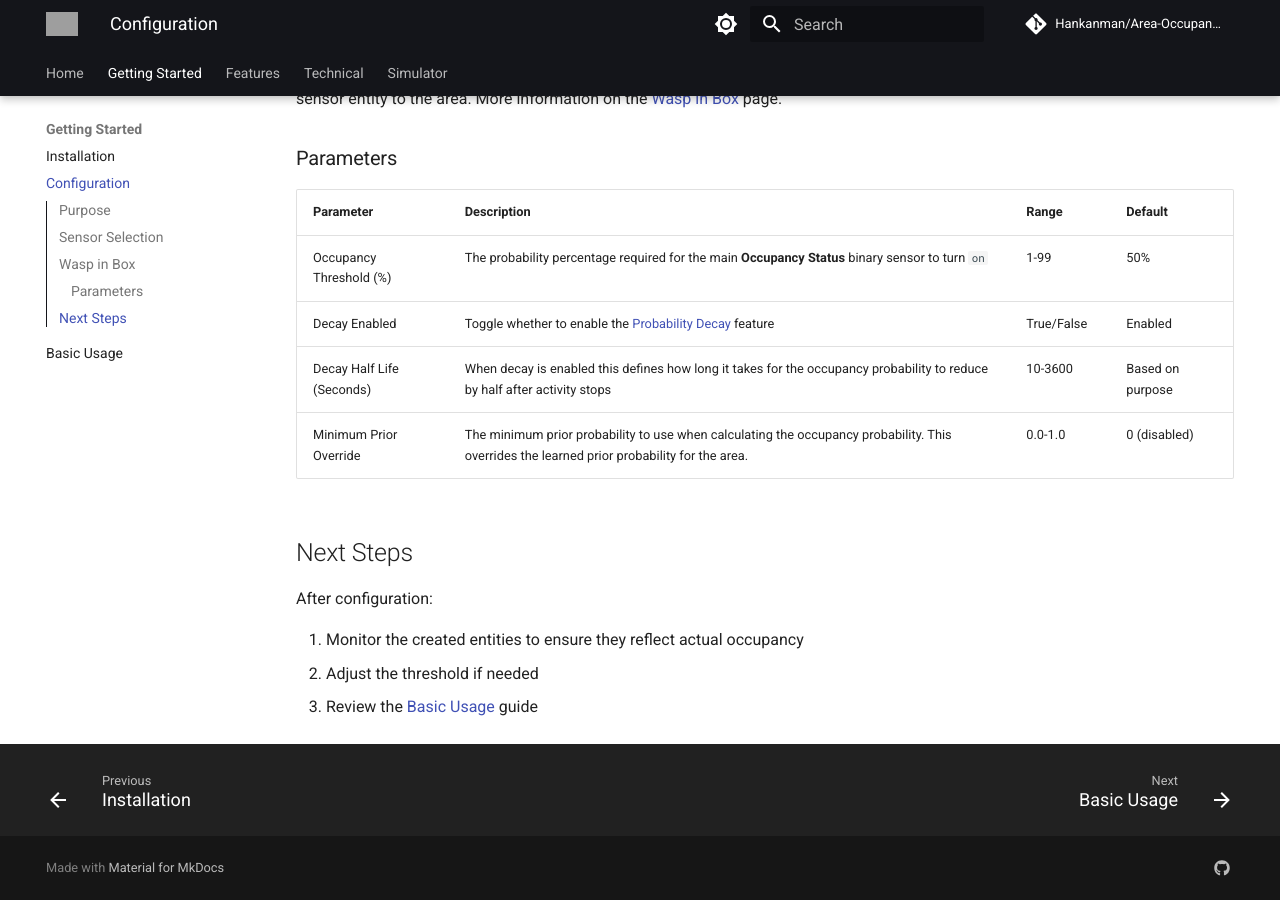
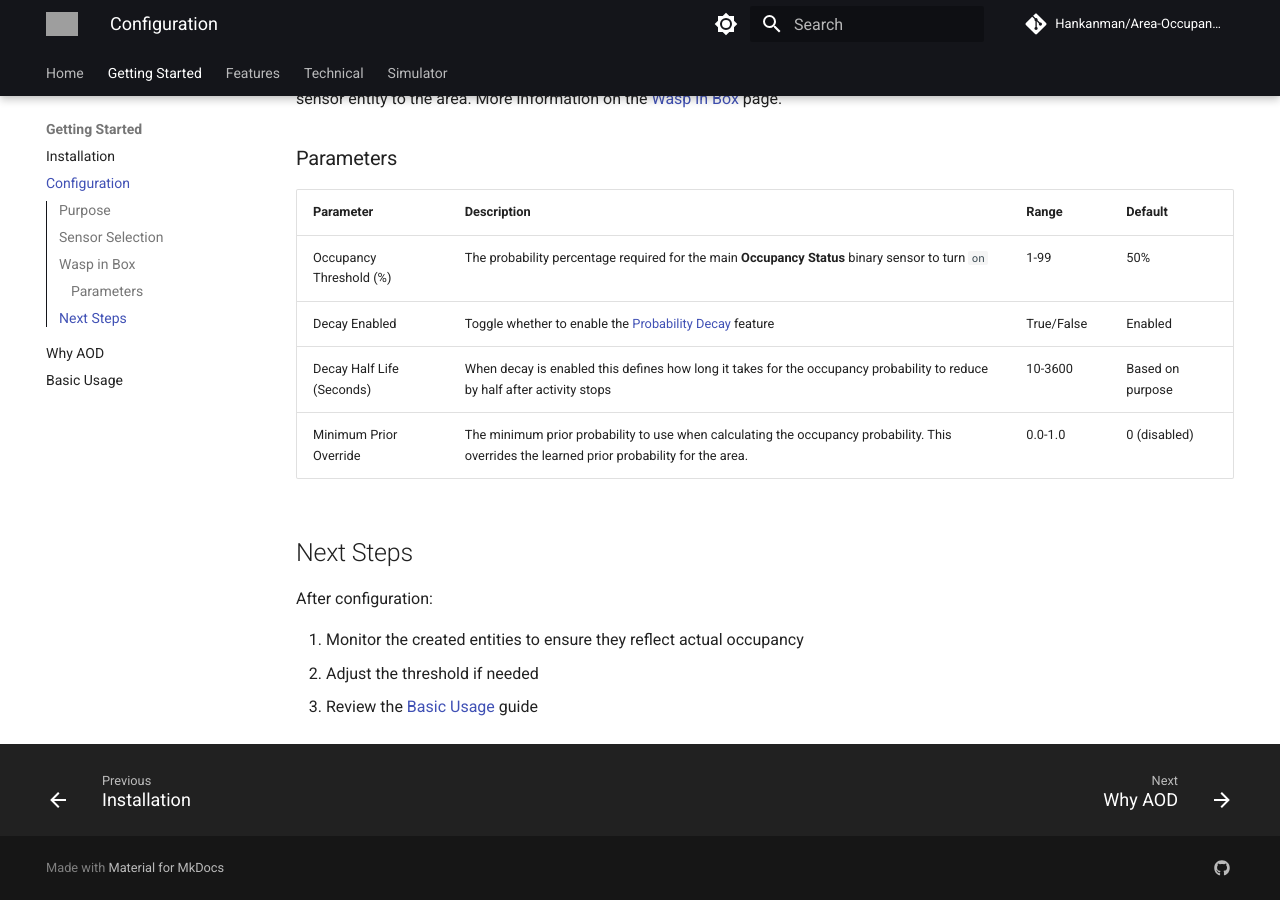
Before and after one commit to Hankanman/Area-Occupancy-Detection, an MkDocs documentation site: the page built from docs/docs/getting-started/configuration.md, in a window 1280 px wide and 900 px high, scrolled down 1845 px. Built offline with MkDocs 1.6.1 and Material for MkDocs 9.7.7, drawn with Linux system fonts in a browser that asks for light colours; comment, search, counter and statistics services are not loaded; grey boxes are pictures that could not be loaded.

Commit message:
Update mkdocs.yml

```diff
--- a/docs/mkdocs.yml
+++ b/docs/mkdocs.yml
@@ -103,6 +103,7 @@ nav:
   - Getting Started:
       - Installation: getting-started/installation.md
       - Configuration: getting-started/configuration.md
+      - Why AOD: getting-started/why.md
       - Basic Usage: getting-started/basic-usage.md
   - Features:
       - Purpose: features/purpose.md
```
